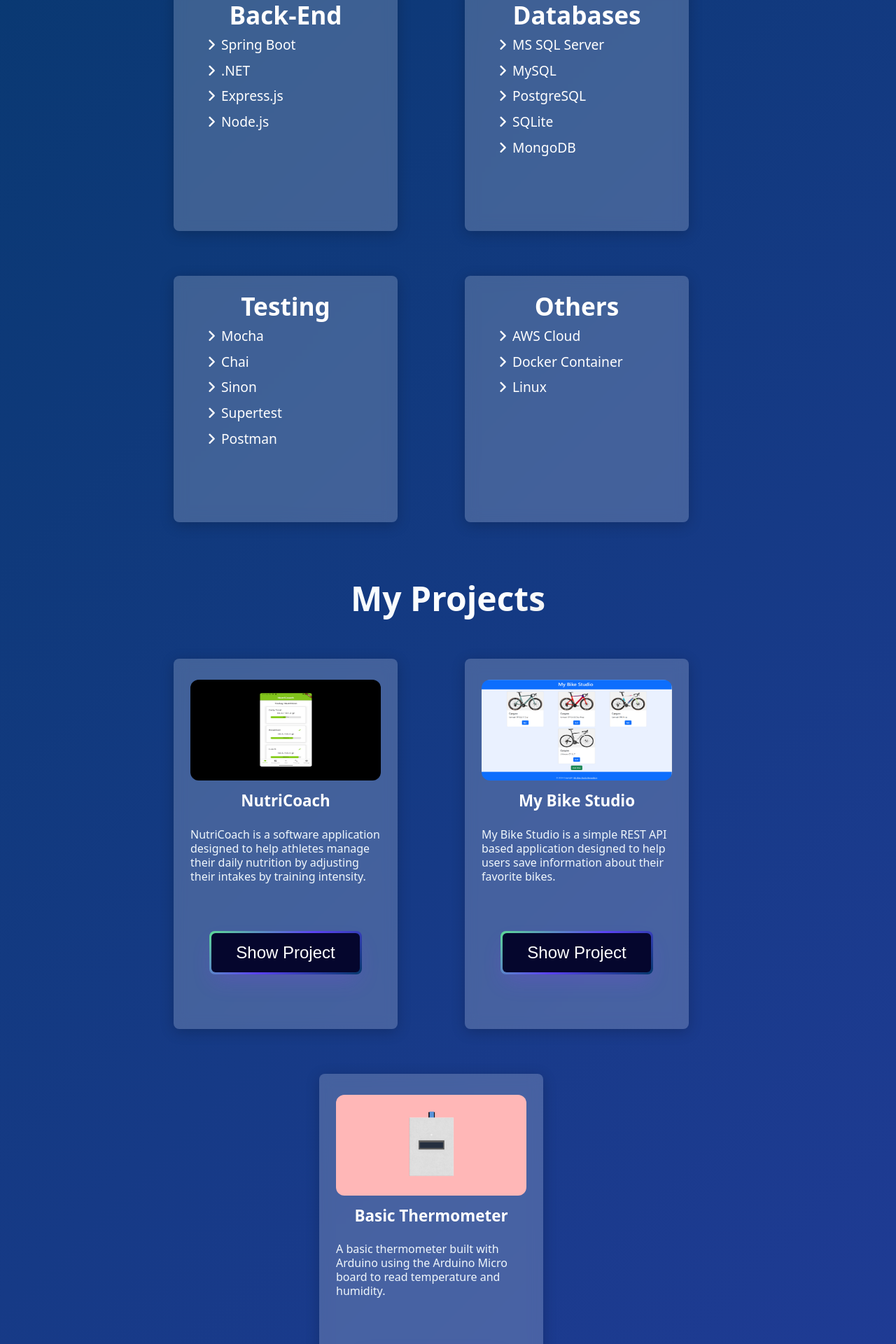
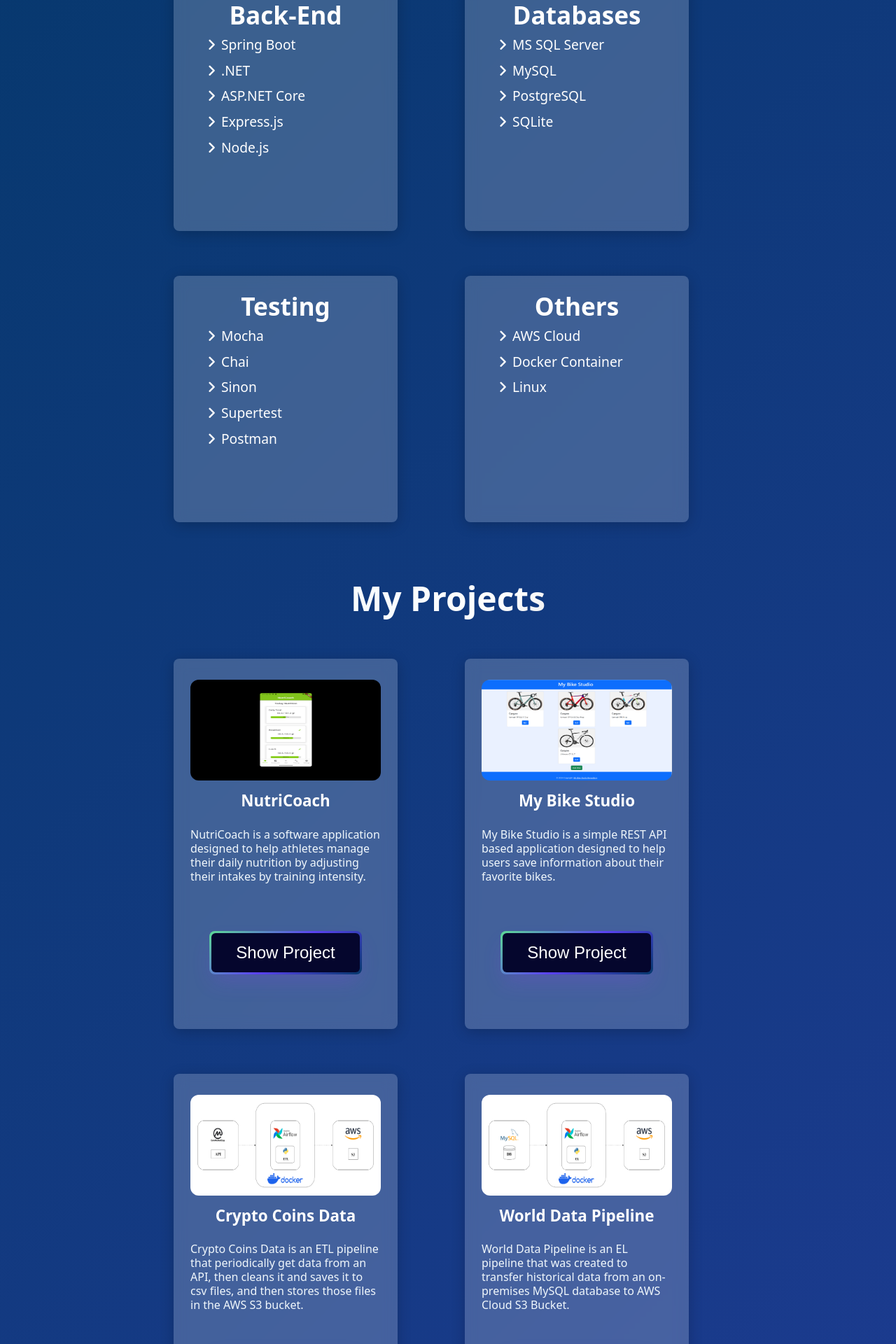
Before and after one commit to JMO3E/jmo-developer, an Angular app: page / in a window 1280 px wide. Shown: the part 2080-4000 px from the top of the page at 70% size. Built offline with nearby package versions, Linux system fonts and the light colour scheme.

Commit message:
Update web.

```diff
--- a/src/app/projects/projects.component.html
+++ b/src/app/projects/projects.component.html
@@ -44,7 +44,7 @@
           </div>
         </div>
       </div>
-      <!-- <div class="col rounded-3 text-white me-0 me-md-5 mb-0 mb-md-3 project-card-style">
+      <div class="col rounded-3 text-white me-0 me-md-5 mb-0 mb-md-3 project-card-style">
         <div class="card-content">
           <div class="card-image">
             <img src="assets/CryptoCoinPipeline.png" alt="CoinMarketCapETL Image">
@@ -83,7 +83,7 @@
             </a>
           </div>
         </div>
-      </div> -->
+      </div>
       <div class="col rounded-3 text-white me-0 me-md-5 mb-0 mb-md-3 project-card-style">
         <div class="card-content">
           <div class="card-image">
--- a/src/app/skills/skills.component.html
+++ b/src/app/skills/skills.component.html
@@ -82,6 +82,10 @@
             </li>
             <li class="col">
               <i class="fa-solid fa-angle-right pe-2"></i>
+              <span>ASP.NET Core</span>
+            </li>
+            <li class="col">
+              <i class="fa-solid fa-angle-right pe-2"></i>
               <span>Express.js</span>
             </li>
             <li class="col">
@@ -112,10 +116,6 @@
             <li class="col">
               <i class="fa-solid fa-angle-right pe-2"></i>
               <span>SQLite</span>
-            </li>
-            <li class="col">
-              <i class="fa-solid fa-angle-right pe-2"></i>
-              <span>MongoDB</span>
             </li>
           </ul>
         </div>
```
Also changed, not shown: src/assets/CryptoCoinPipeline.png (added), src/assets/WorldDataPipeline.png (added).
